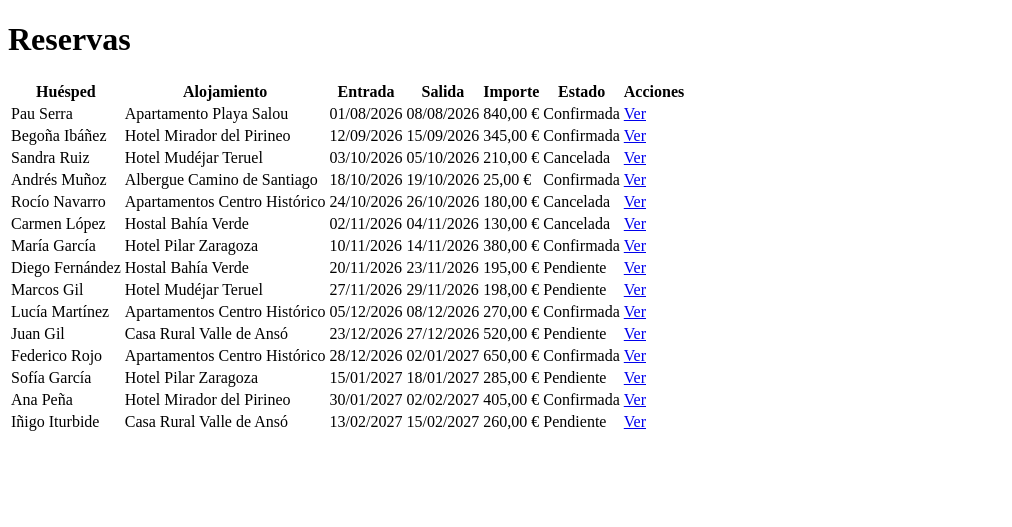
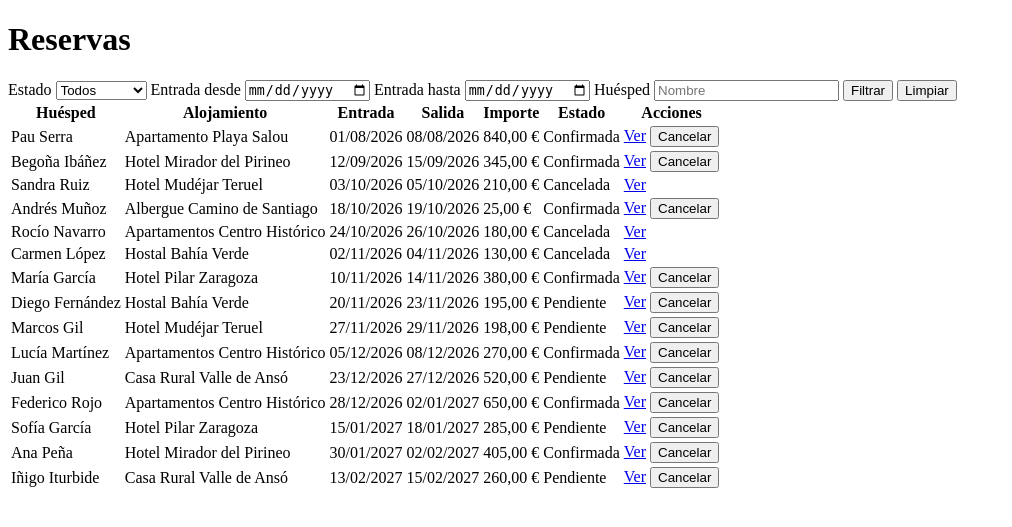
Before and after one commit to RaulValIturbide/reservas-misterplan, a PHP site: page / in a window 1280 px wide. Shown: the part 26-553 px from the top of the page, without its empty margins (0-1012 px from the left). Run offline with PHP 8.4, Linux system fonts and the light colour scheme; data comes from the database, SQL or seed files in the repository.

Commit message:
filtrar y cancelar reservas desde el listado con fetch, sin recargar

```diff
--- a/templates/listado.html.twig
+++ b/templates/listado.html.twig
@@ -4,6 +4,34 @@
 
 {% block contenido %}
     <h1>Reservas</h1>
+
+    <form id="form-filtros" class="filtros">
+        <label>
+            Estado
+            <select name="estado">
+                <option value="">Todos</option>
+                <option value="pendiente">Pendiente</option>
+                <option value="confirmada">Confirmada</option>
+                <option value="cancelada">Cancelada</option>
+            </select>
+        </label>
+        <label>
+            Entrada desde
+            <input type="date" name="desde">
+        </label>
+        <label>
+            Entrada hasta
+            <input type="date" name="hasta">
+        </label>
+        <label>
+            Huésped
+            <input type="search" name="nombre" maxlength="150" placeholder="Nombre">
+        </label>
+        <button type="submit">Filtrar</button>
+        <button type="reset">Limpiar</button>
+    </form>
+
+    <p id="aviso" role="status" hidden></p>
 
     <table>
         <thead>
@@ -26,7 +54,12 @@
                 <td>{{ reserva.fecha_salida|date('d/m/Y') }}</td>
                 <td>{{ reserva.importe|number_format(2, ',', '.') }} €</td>
                 <td><span class="estado estado-{{ reserva.estado }}">{{ reserva.estado|capitalize }}</span></td>
-                <td><a href="/reservas/{{ reserva.id }}">Ver</a></td>
+                <td>
+                    <a href="/reservas/{{ reserva.id }}">Ver</a>
+                    {% if reserva.estado != 'cancelada' %}
+                        <button type="button" class="btn-cancelar" data-id="{{ reserva.id }}">Cancelar</button>
+                    {% endif %}
+                </td>
             </tr>
         {% else %}
             <tr>
@@ -36,3 +69,7 @@
         </tbody>
     </table>
 {% endblock %}
+
+{% block scripts %}
+    <script src="/js/app.js"></script>
+{% endblock %}
```
Also changed, not shown: public/js/app.js (added).
